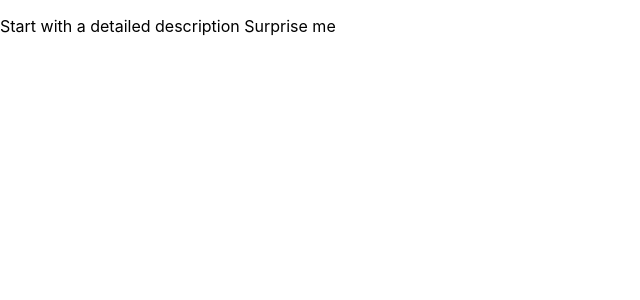
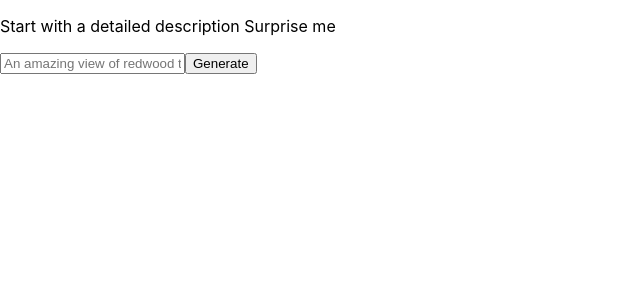
Before and after one commit to glmsr12/react-dalle-clone-78, a JavaScript app: page / in a window 1280 px wide. Shown: the top 300 px of the page, without its empty margins (0-640 px from the left). Built offline with nearby package versions, Linux system fonts and the light colour scheme; the HTML template or start-up script is replaced by a standard one.

Commit message:
"update seach bar style"

```diff
--- a/src/App.js
+++ b/src/App.js
@@ -11,6 +11,10 @@ function App() {
           Start with a detailed description{' '}
           <span className="surprise">Surprise me</span>
         </p>
+        <div className="input-container">
+          <input placeholder="An amazing view of redwood trees..." />
+          <button>Generate</button>
+        </div>
       </section>
       <section className="image-section"></section>
     </div>
```
